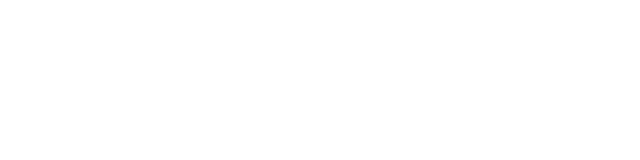
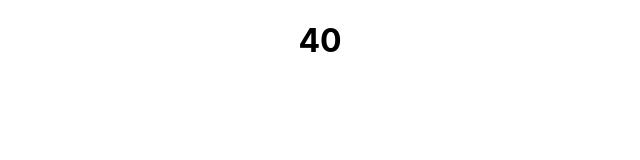
Before and after one commit to CompileWithQureshi/learningfolder, a React (Create React App) app: page / in a window 1280 px wide. Shown: the top 160 px of the page, without its empty margins (320-960 px from the left). Built offline with nearby package versions, Linux system fonts and the light colour scheme.

Commit message:
Imported Math file into CodeBundle file

```diff
--- a/src/CodeBundle.jsx
+++ b/src/CodeBundle.jsx
@@ -3,7 +3,11 @@ import { Add } from "./Mat";
 
 console.warn(Add(10, 30));
 function CodeBundel() {
-  return <></>;
+  return (
+    <>
+      <h1>{Add(10, 30)}</h1>
+    </>
+  );
 }
 
 export default CodeBundel;
```
